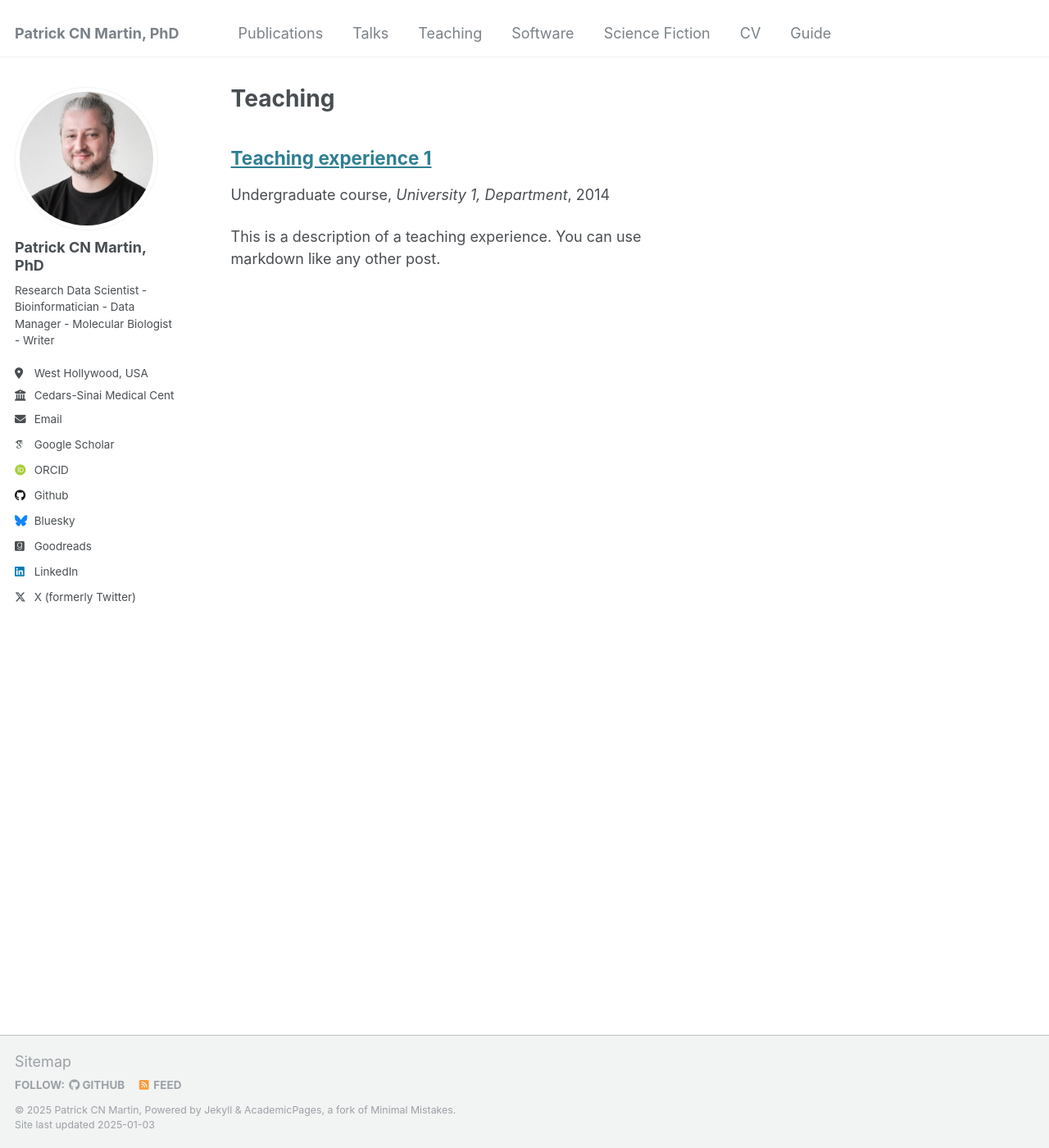
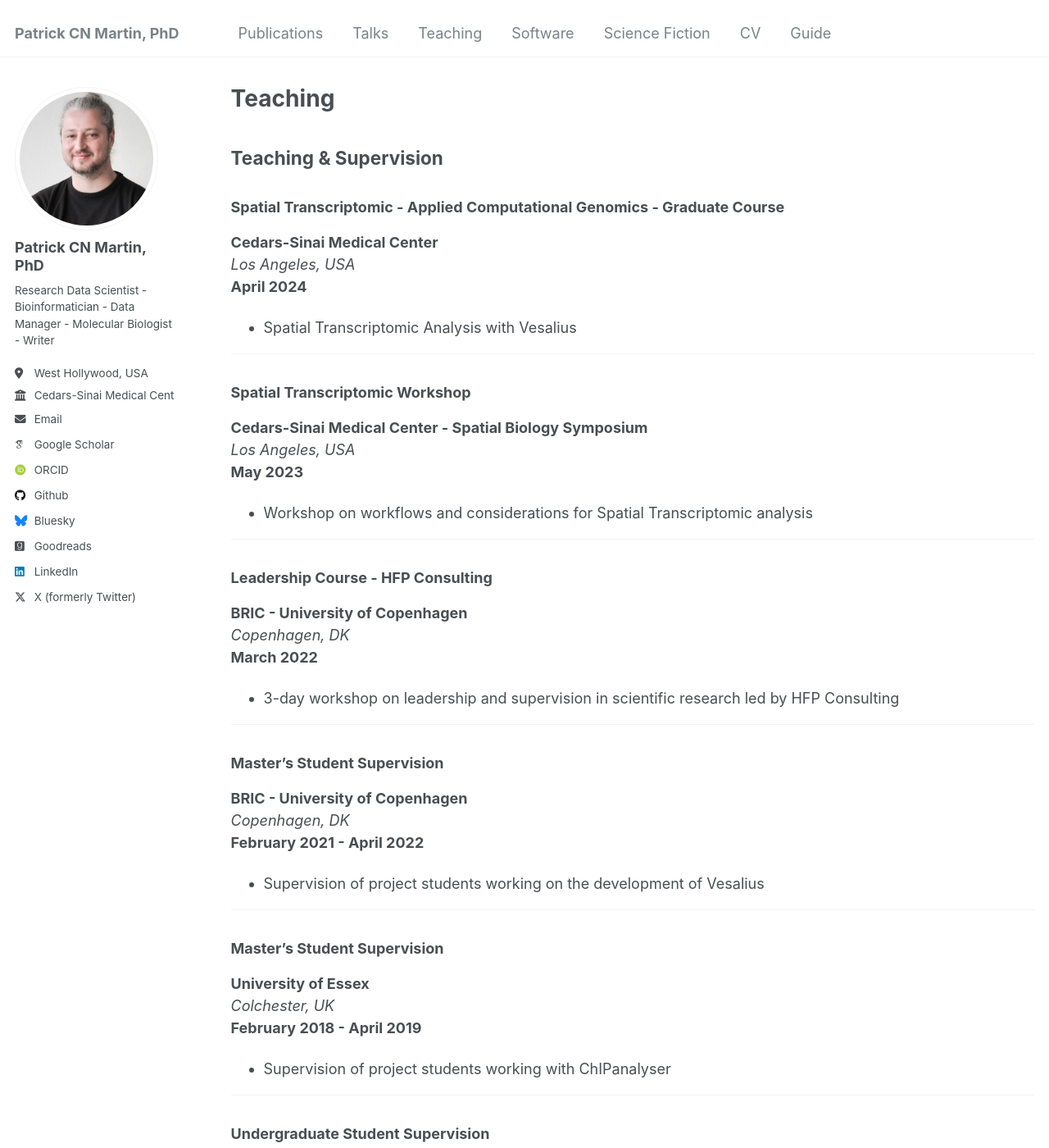
Before and after one commit to patrickCNMartin/patrickCNMartin.github.io, a Jekyll site: the page built from _pages/teaching.md, in a window 1280 px wide and 1400 px high. Shown: the whole window at 82% size. Built offline with Jekyll 4.4.1, drawn with Linux system fonts in a browser that asks for light colours; some web fonts are replaced; some of the changed text lies outside the part shown.

Commit message:
teaching

```diff
--- a/_pages/teaching.html
+++ /dev/null
@@ -1,12 +0,0 @@
----
-layout: archive
-title: "Teaching"
-permalink: /teaching/
-author_profile: true
----
-
-{% include base_path %}
-
-{% for post in site.teaching reversed %}
-  {% include archive-single.html %}
-{% endfor %}
--- /dev/null
+++ b/_pages/teaching.md
@@ -0,0 +1,80 @@
+---
+layout: archive
+title: "Teaching"
+permalink: /teaching/
+author_profile: true
+---
+
+<!--
+{% include base_path %}
+
+{% for post in site.teaching reversed %}
+  {% include archive-single.html %}
+{% endfor %}
+-->
+
+## Teaching & Supervision
+
+### Spatial Transcriptomic - Applied Computational Genomics - Graduate Course
+**Cedars-Sinai Medical Center**
+*Los Angeles, USA*
+**April 2024**
+- Spatial Transcriptomic Analysis with Vesalius
+
+---
+
+### Spatial Transcriptomic Workshop
+**Cedars-Sinai Medical Center - Spatial Biology Symposium**
+*Los Angeles, USA*
+**May 2023**
+- Workshop on workflows and considerations for Spatial Transcriptomic analysis
+
+---
+
+### Leadership Course - HFP Consulting
+**BRIC - University of Copenhagen**
+*Copenhagen, DK*
+**March 2022**
+- 3-day workshop on leadership and supervision in scientific research led by HFP Consulting
+
+---
+
+### Master's Student Supervision
+**BRIC - University of Copenhagen**
+*Copenhagen, DK*
+**February 2021 - April 2022**
+- Supervision of project students working on the development of Vesalius
+
+---
+
+### Master's Student Supervision
+**University of Essex**
+*Colchester, UK*
+**February 2018 - April 2019**
+- Supervision of project students working with ChIPanalyser
+
+---
+
+### Undergraduate Student Supervision
+**University of Essex**
+*Colchester, UK*
+**February 2017 - April 2020**
+- Supervision of project students working with ChIPanalyser
+
+---
+
+### Graduate Laboratory Assistant (GLA)
+**University of Essex**
+*Colchester, UK*
+**February 2017 - April 2020**
+- Computational Data Analysis: R for Life Sciences
+- Genome Bioinformatics - GLA
+- Genomics - GLA
+
+---
+
+### Lecturer
+**University of Essex**
+*Colchester, UK*
+**February 2017 - April 2019**
+- Essex Big Data and Analytics Summer School - Lecturer
```
Also changed, not shown: _pages/talks.md (+3 -3 lines).
